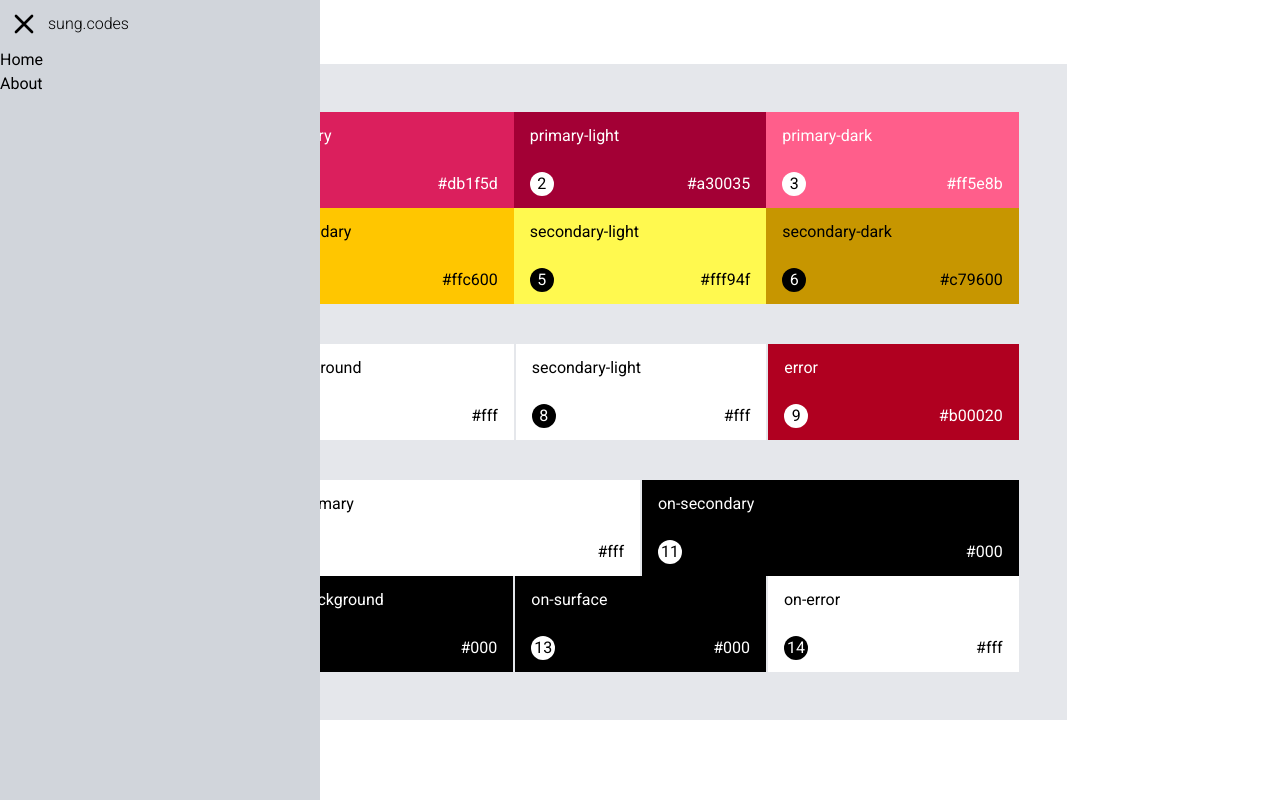
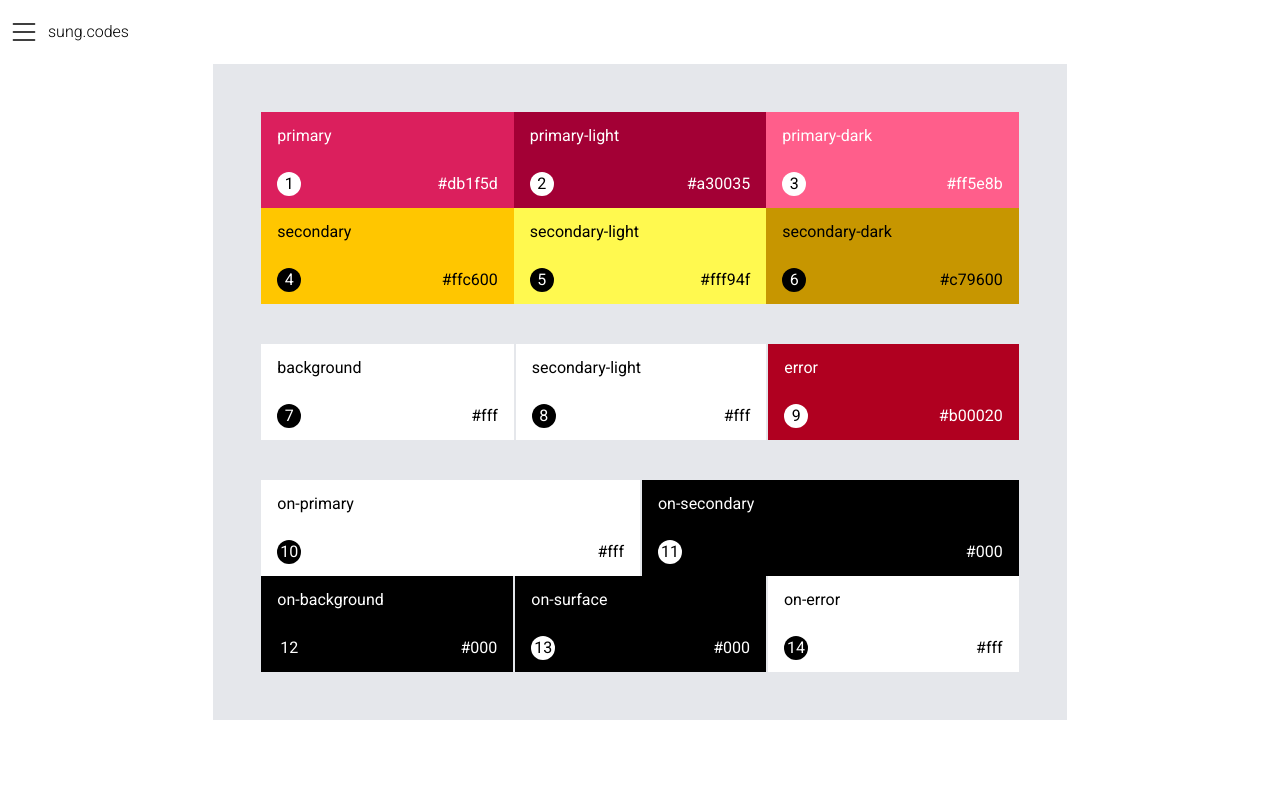
Before and after one commit to dance2die/demo.tailwind.breakpoint.theme, a Next.js app: page / in a window 1280 px wide. Built offline with nearby package versions, Linux system fonts and the light colour scheme.

Commit message:
Nav drawer toggle

```diff
--- a/components/Appbar.tsx
+++ b/components/Appbar.tsx
@@ -1,10 +1,23 @@
-import { useReducer } from 'react';
+// import { useReducer } from 'react';
 import Link from 'next/link';
+import create from 'zustand';
+
+interface OpenState {
+	isOpen: boolean;
+	toggle: () => void;
+}
+const useOpenStore = create<OpenState>((set) => ({
+	isOpen: false,
+	toggle: () => set((state) => ({ isOpen: !state.isOpen }))
+}));
 
 const Title = () => <span className="text-md font-thin">sung.codes</span>;
-const Hamburger = ({ isOpen }) =>
-	isOpen ? (
-		<button className="h-12 w-12 grid place-items-center" aria-label="Open navigation menu">
+const Hamburger = () => {
+	const isOpen = useOpenStore((state) => state.isOpen);
+	const toggle = useOpenStore((state) => state.toggle);
+
+	return isOpen ? (
+		<button onClick={toggle} className="h-12 w-12 grid place-items-center" aria-label="Open navigation menu">
 			<svg
 				xmlns="http://www.w3.org/2000/svg"
 				className="h-8 w-8"
@@ -17,7 +30,7 @@ const Hamburger = ({ isOpen }) =>
 			<p className="sr-only">Menu</p>
 		</button>
 	) : (
-		<button className="h-12 w-12 grid place-items-center" aria-label="Open navigation menu">
+		<button onClick={toggle} className="h-12 w-12 grid place-items-center" aria-label="Open navigation menu">
 			<svg
 				xmlns="http://www.w3.org/2000/svg"
 				className="h-8 w-8"
@@ -30,15 +43,16 @@ const Hamburger = ({ isOpen }) =>
 			<p className="sr-only">Menu</p>
 		</button>
 	);
+};
 
 /**
  * Shown when a user clicks on Appbar button (Hamburger menu)
  */
-function NavigationDrawer({ isOpen = false }) {
+function NavigationDrawer() {
 	return (
 		<nav className="absolute h-screen w-80 bg-gray-300 top-0 left-0 flex flex-col  divide-solid">
 			<header className="flex items-center">
-				<Hamburger isOpen={isOpen} />
+				<Hamburger />
 				<Title />
 			</header>
 			<ul>
@@ -54,7 +68,8 @@ function NavigationDrawer({ isOpen = false }) {
 // Appbars: https://material.io/components/app-bars-top#anatomy
 // Nav Drawer: https://material.io/components/navigation-drawer#anatomy
 function Appbar() {
-	const [ { isOpen }, toggle ] = useReducer((state) => ({ isOpen: !state.isOpen }), { isOpen: true });
+	// const [ { isOpen }, toggle ] = useReducer((state) => ({ isOpen: !state.isOpen }), { isOpen: true });
+	const isOpen = useOpenStore((state) => state.isOpen);
 
 	return (
 		<header className="h-16 relative">
@@ -64,7 +79,7 @@ function Appbar() {
 					<Title />
 				</section>
 			</div>
-			<NavigationDrawer isOpen={isOpen} />
+			{isOpen && <NavigationDrawer />}
 		</header>
 	);
 }
--- a/package.json
+++ b/package.json
@@ -10,7 +10,8 @@
   "dependencies": {
     "next": "latest",
     "react": "^17.0.1",
-    "react-dom": "^17.0.1"
+    "react-dom": "^17.0.1",
+    "zustand": "^3.5.2"
   },
   "devDependencies": {
     "@types/react": "^17.0.9",
```
Also changed, not shown: 1 other file (tests, documents, lock files or other folders).
